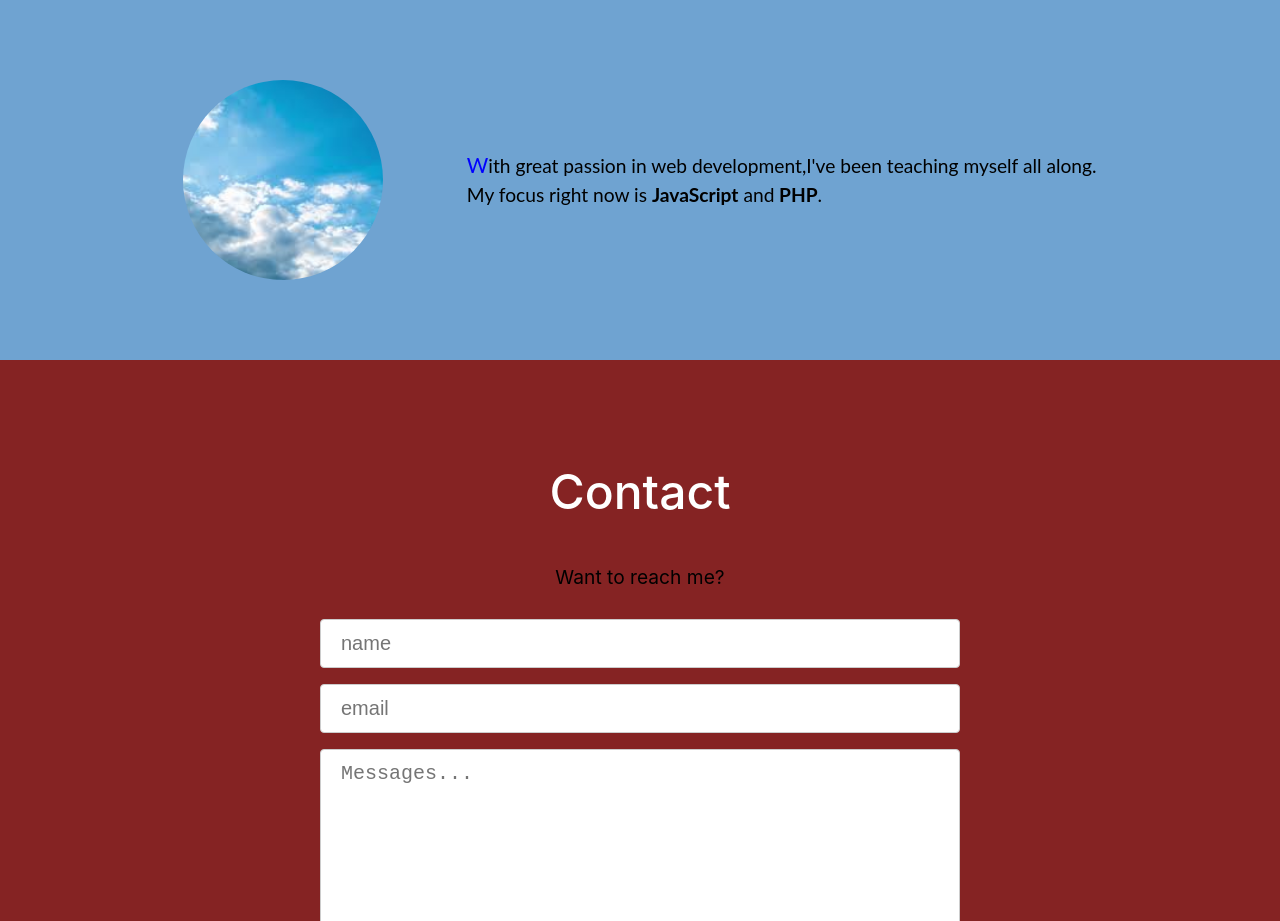
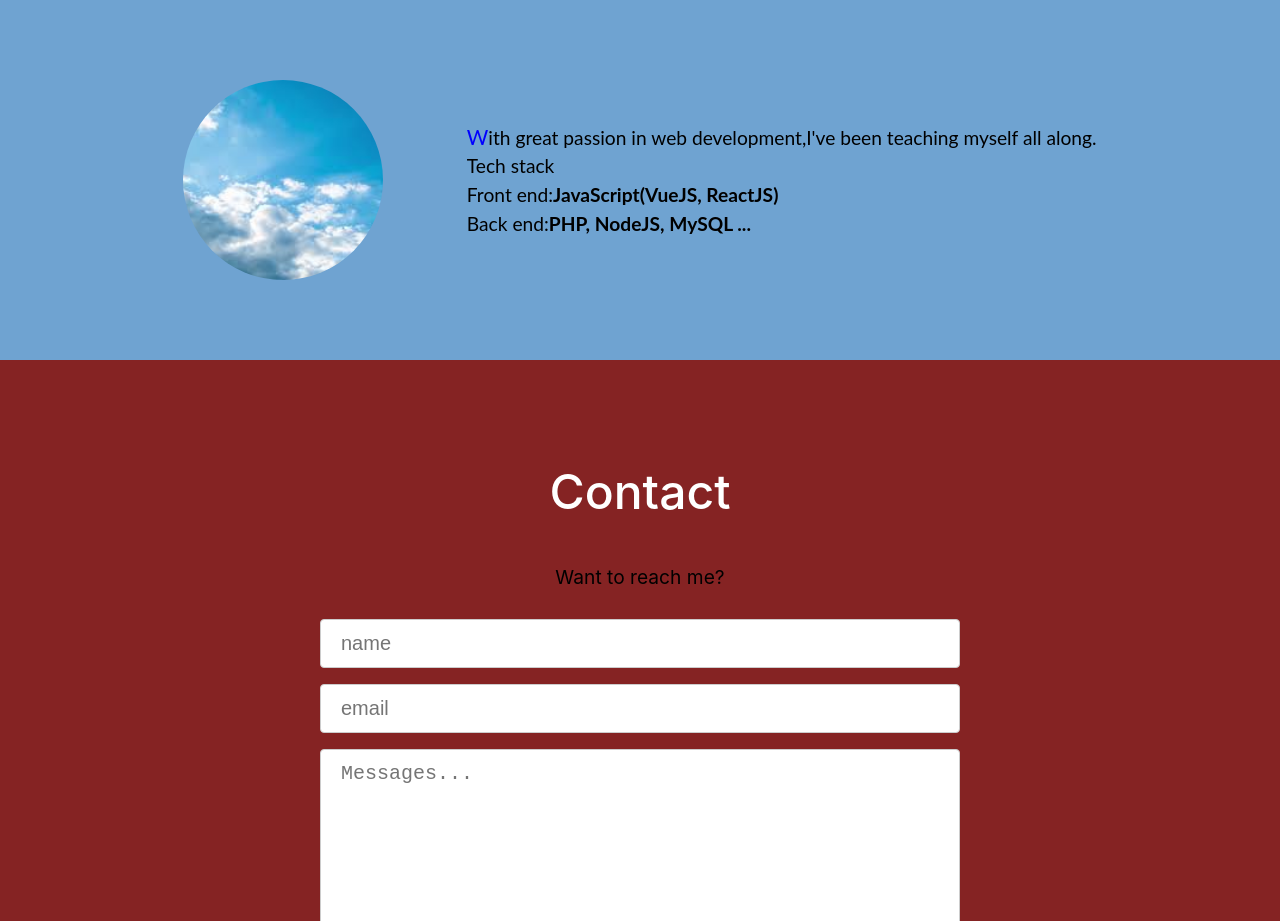
Before and after one commit to RyanCrystal/ryansky, a Next.js app: page / in a window 1280 px wide. Shown: the part 2220-3141 px from the top of the page. Built offline with nearby package versions, Linux system fonts and the light colour scheme.

Commit message:
small text fix

```diff
--- a/components/AboutMe.js
+++ b/components/AboutMe.js
@@ -12,8 +12,14 @@ const AboutMe = () => {
               With great passion in web development,I&apos;ve been teaching
               myself all along.
               <br />
-              My focus right now is <strong>JavaScript</strong> and
-              <strong> PHP</strong>.
+              Tech stack
+              <br />
+              <div>
+                Front end:<strong>JavaScript(VueJS, ReactJS)</strong>
+              </div>
+              <div>
+                Back end:<strong>PHP, NodeJS, MySQL ... </strong>
+              </div>
             </p>
           </div>
         </div>
```
